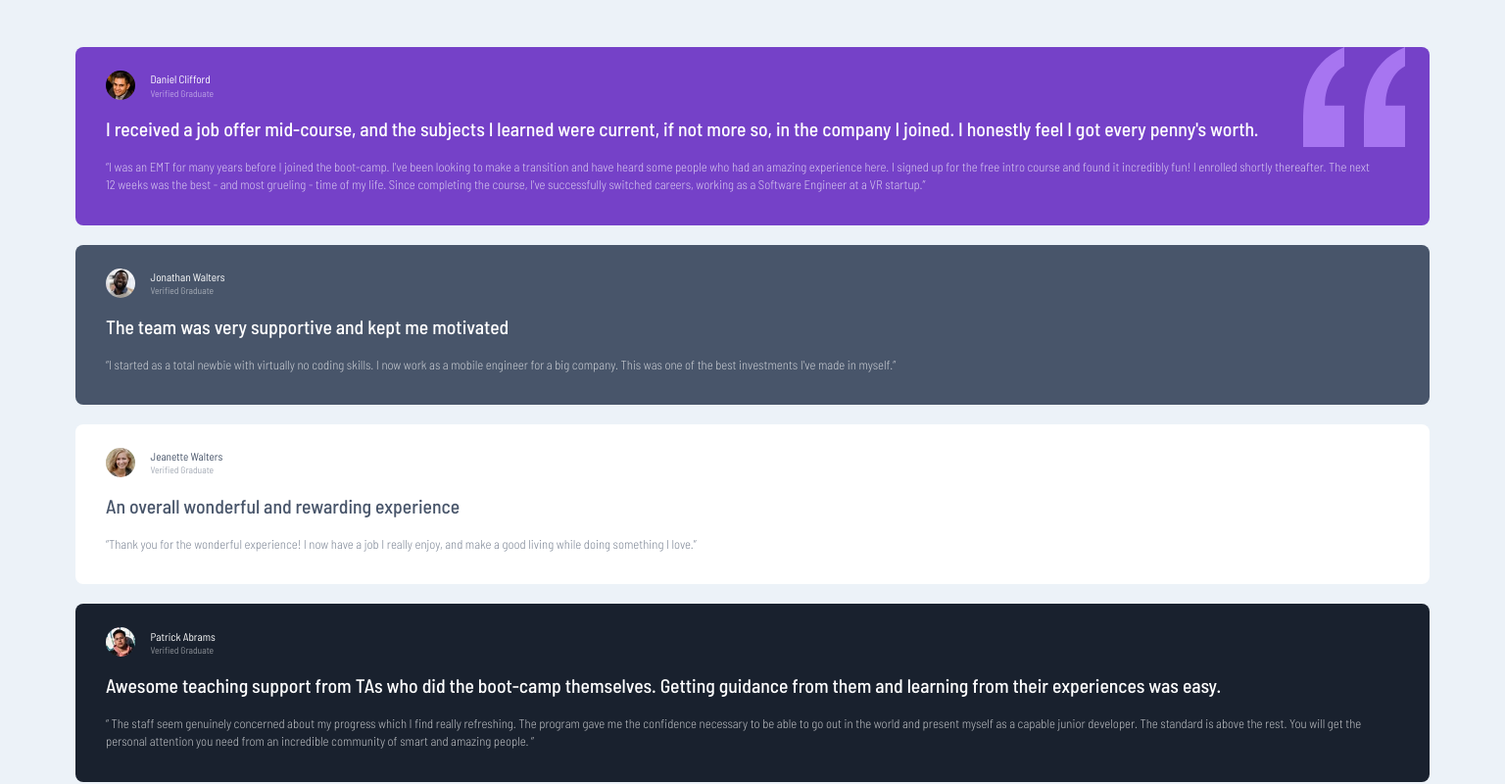
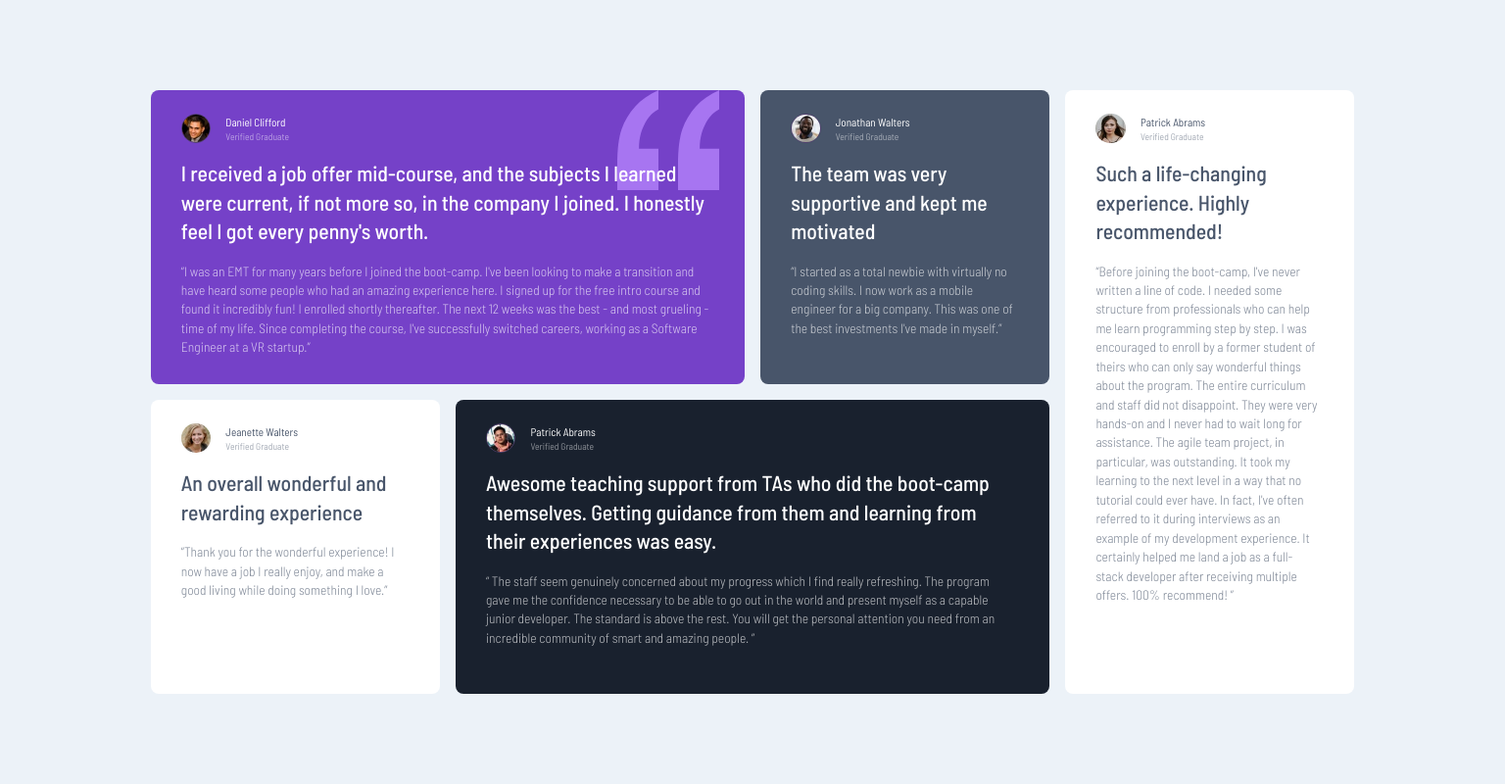
Before and after one commit to EtFX1/Frontend-mentor-Testimonials-grid-section, a plain HTML site: page index.html in a window 1536 px wide. Shown: the top 800 px of the page at 98% size. Drawn offline with Linux system fonts and the light colour scheme.

Commit message:
created desktop version and added borders to images

```diff
--- a/index.html
+++ b/index.html
@@ -24,9 +24,9 @@
         <title>Frontend Mentor | [Grid Testimonials Section]</title>
     </head>
     <body>
-        <main>
+        <main id="container">
             <!-- @! Daniel's content -->
-            <article class="colored-card card-1">
+            <article class="card coloured-card card-1">
                 <!-- !quotations image -->
                 <svg
                     id="quotes-img"
@@ -77,7 +77,7 @@
             </article>
 
             <!-- @!Jonathan's content -->
-            <article class="colored-card card-2">
+            <article class="card coloured-card card-2">
                 <!-- ! image, name, and title "verified graduate" container -->
 
                 <section class="initials">
@@ -110,7 +110,7 @@
             </article>
 
             <!-- @!Jeanette's content -->
-            <article class="white-card card-3">
+            <article class="card white-card card-3">
                 <!-- ! image, name, and title "verified graduate" container -->
 
                 <section class="initials">
@@ -141,7 +141,7 @@
             </article>
 
             <!-- @!Patrick's content -->
-            <article class="colored-card card-4">
+            <article class="card coloured-card card-4">
                 <!-- ! image, name, and title "verified graduate" container -->
 
                 <section class="initials">
@@ -175,7 +175,7 @@
             </article>
 
             <!-- @!Kira Whittle's content -->
-            <article class="white-card card-5">
+            <article class="card white-card card-5">
                 <!-- ! image, name, and title "verified graduate" container -->
                 <section class="initials">
                     <!-- * image -->
--- a/styles.css
+++ b/styles.css
@@ -8,6 +8,7 @@
 /* * css variables */
 :root {
     --moderate-violet: hsl(263, 55%, 52%);
+    --image-border: hsl(263, 27%, 34%);
     --very-dark-grayish-blue: hsl(217, 19%, 35%);
     --very-dark-blackish-blue: hsl(219, 29%, 14%);
     --white: hsl(0, 0%, 100%);
@@ -24,22 +25,22 @@ body {
     height: 100vh;
 }
 
+/* ! MOBILE */
+
 /* *container containing all main components */
-main {
+main#container {
     /* todo: come back to tis */
     margin: 3rem 0 3rem;
     width: 90%;
-    /* border: 0.125rem solid; */
 }
 
 /* *targets all cards */
-article.colored-card,
-article.white-card {
+article.card {
     font-size: 0.8125rem;
     font-family: "Barlow Semi Condensed", sans-serif;
     position: relative; /*? positioning the card so that we can precisely position the quotes with "position: absolute" */
     /* *todo: tweak */
-    padding: 1.5rem 3.25rem 2rem 1.95rem;
+    padding: 1.5rem 2.25rem 2.2rem 1.95rem;
     border-radius: 0.5rem;
     line-height: 1.35;
     margin-bottom: 1.25rem;
@@ -75,6 +76,25 @@ svg#quotes-img {
     position: absolute; /*? positioning the quotes precisely on the page with position absolute*/
     top: 0;
     right: 1.6rem;
+}
+
+/* * targets the name and title container */
+div.name-and-title-cont {
+    margin-top: 0.09rem;
+    margin-left: 0.75rem;
+}
+
+/* * targets the all the names */
+h3.name {
+    font-weight: 400;
+    font-size: 0.7rem;
+}
+
+/* * targets the "Verified graduate" titles  */
+h4.vg-title {
+    font-weight: 400;
+    font-size: 0.6rem;
+    opacity: 50%;
 }
 
 /* *? positioning establishes a new stacking-context for the 2 elements below, so that they can be moved to the front of the page */
@@ -116,24 +136,8 @@ img {
     border-radius: 100%;
 }
 
-/* * targets the name and title container */
-div.name-and-title-cont {
-    margin-top: 0.09rem;
-    margin-left: 0.75rem;
-}
-
-/* * targets the all the names */
-h3.name {
-    font-weight: 400;
-    font-size: 0.7rem;
-    /* margin-bottom: 0.06rem; */
-}
-
-/* * targets the "Verified graduate" titles  */
-h4.vg-title {
-    font-weight: 400;
-    font-size: 0.6rem;
-    opacity: 50%;
+article.coloured-card img {
+    border: 0.1rem solid var(--image-border);
 }
 
 /* * targets the paragraphs  */
@@ -145,3 +149,51 @@ p.paragraph {
     margin-top: 1rem;
     line-height: 1.43;
 }
+
+/* !DESKTOP */
+
+@media only screen and (min-width: 81.25rem) {
+    /* *turning the container into a grid, and setting the templates */
+    main#container {
+        display: grid;
+        width: 80%;
+        grid-template-columns: repeat(4, 1fr);
+        grid-template-rows: repeat(2, 18.75rem);
+        grid-template-areas:
+            "card1 card1 card2 card5"
+            "card3 card4 card4 card5";
+        gap: 1rem;
+    }
+
+    /* *removing the margin bottom from all cards */
+    article.coloured-card,
+    article.white-card {
+        margin-bottom: 0;
+    }
+
+    /* *matching each element to the grid area name */
+    article.card-1 {
+        grid-area: card1;
+    }
+    article.card-2 {
+        grid-area: card2;
+    }
+    article.card-3 {
+        grid-area: card3;
+    }
+    article.card-4 {
+        grid-area: card4;
+    }
+    article.card-5 {
+        grid-area: card5;
+    }
+
+    /* *making the heading and paragraph bigger */
+    h2.heading {
+        font-size: 1.36rem;
+    }
+
+    p.paragraph {
+        font-size: 0.85rem;
+    }
+}
```
Also changed, not shown: 2 other files.
